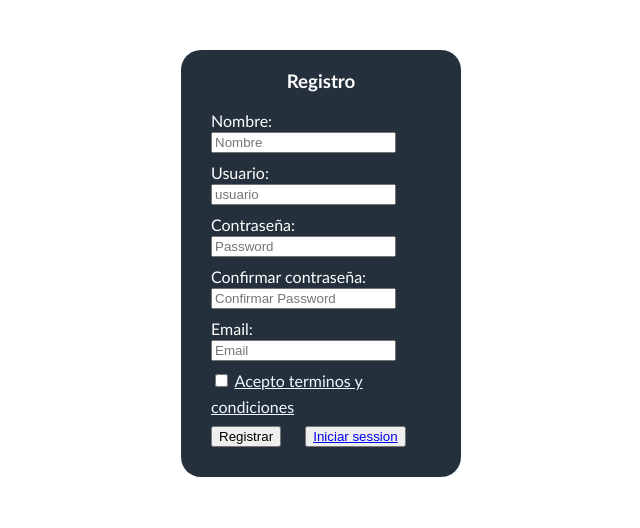
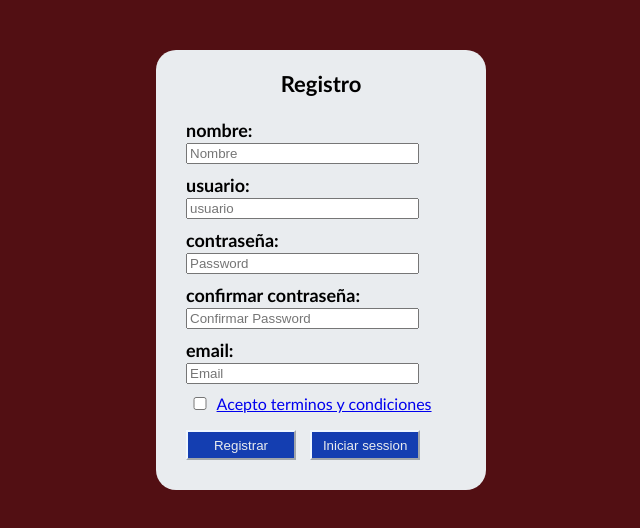
Before and after one commit to leandrochaparro19/proyecto1Frontend, a plain HTML site: page index.html in a window 1280 px wide. Shown: the whole page, without its empty margins (319-959 px from the left). Drawn offline with Linux system fonts and the light colour scheme.

Commit message:
correcciones2

```diff
--- a/index.html
+++ b/index.html
@@ -1,38 +1,44 @@
 <!DOCTYPE html>
 <html lang="en">
 <head>
+
+
     <meta charset="UTF-8">
     <meta http-equiv="X-UA-Compatible" content="IE=edge">
     <meta name="viewport" content="width=device-width, initial-scale=1.0">
     <link rel="stylesheet" href="./style.css">
     <title>Formulario</title>
+    <script type="text/javascript">
+        function enableRegistrar(){
+            const submitbutton= document.getElementById("submit");
+            submitbutton.disabled=!document.getElementById("termino");
+        };
+    </script>
+
 </head>
-<body>
+<body class="body">
     <form class="login">
         <h3>Registro</h3>
-        <label for="nombres">Nombre:</label> <br>
+        <label class="label" for="nombres">Nombre:</label> <br>
         <input type="text" name="nombres" id="nombres" placeholder="Nombre"><br>
 
-        <label for="usuario">Usuario:</label> <br>
+        <label class="label" for="usuario">Usuario:</label> <br>
         <input type="text" name="usuario" id="usuario" placeholder="usuario"><br>
 
-        <label for="password">Contraseña:</label> <br>
+        <label class="label" for="password">Contraseña:</label> <br>
         <input type="password" name="password" id="password" placeholder="Password"><br>
 
-        <label for="Cpassword">Confirmar contraseña:</label> <br>
+        <label class="label" for="Cpassword">Confirmar contraseña:</label> <br>
         <input type="password" name="Cpassword" id="Cpassword" placeholder="Confirmar Password"><br>
 
-        <label for="email">Email:</label> <br>
+        <label class="label" for="email">Email:</label> <br>
         <input type="email" name="email" id="email" placeholder="Email"><br>
 
-        <input type ="checkbox" name="terminos">
+        <input type ="checkbox" name="terminos" id="termino" onclick ="enableRegistrar()">
         <label for="terminos"><a href="#" class="Tc"> Acepto terminos y condiciones</a></label><br>
-        <!--<p><a href="#" class="Tc"> Terminos y condiciones</a>
-        Si <input type="radio" name="check"> No <input type ="radio" name="check"></p>
-        <p>Soy humano <input type ="checkbox" > </p>
-        -->
-        <button type="submit">Registrar</button>
-        <button type="submit"><a href="./index2.html">Iniciar session</button>
+
+        <button type="submit" id="submit" disabled="disabled">Registrar</button>
+        <button type="submit"><a class="anchor" href="./index2.html">Iniciar session</button>
     </form>
 
 
--- a/style.css
+++ b/style.css
@@ -1,33 +1,53 @@
+.body{
+   background-color: rgb(82, 15, 19);
+}
+#termino{
+    width: 20px;
+}
+
 .login{
-    width: 220px;
-    background: #24303c;
+    width: 270px;
+    background: #e9ecef;
     padding: 30px;
     margin:auto;
     margin-top:50px;
     border-radius:20px;
     font-family: 'calibri';
-    color:white;
 }
 
-.login label{
+
+.label{
+    font-size: 18px;
+    font-weight:bold;
     margin-top:50px;
+    text-transform: lowercase;
 }
 
 .login input{
+    width: 225px;
     margin-bottom: 10px;
     margin-top: 2px;
 }
 
-.Tc{
-    color: aliceblue;
-}
+
 
 h3{
+    font-size:22px;
     text-align: center;
     margin-top:-10px;
 }
 
 .login button{
-    margin-right:20px;
+    width:110px;
+    height: 30px;
+    margin-right:10px;
     margin-top: 10px;
+    background-color:rgb(20, 62, 177);
+    border-color: aliceblue;
+    color: #e9ecef;
 }
+
+.anchor{
+    text-decoration: none;
+    color: #e9ecef;
+}
```
Also changed, not shown: index2.html (+4 -5 lines).
